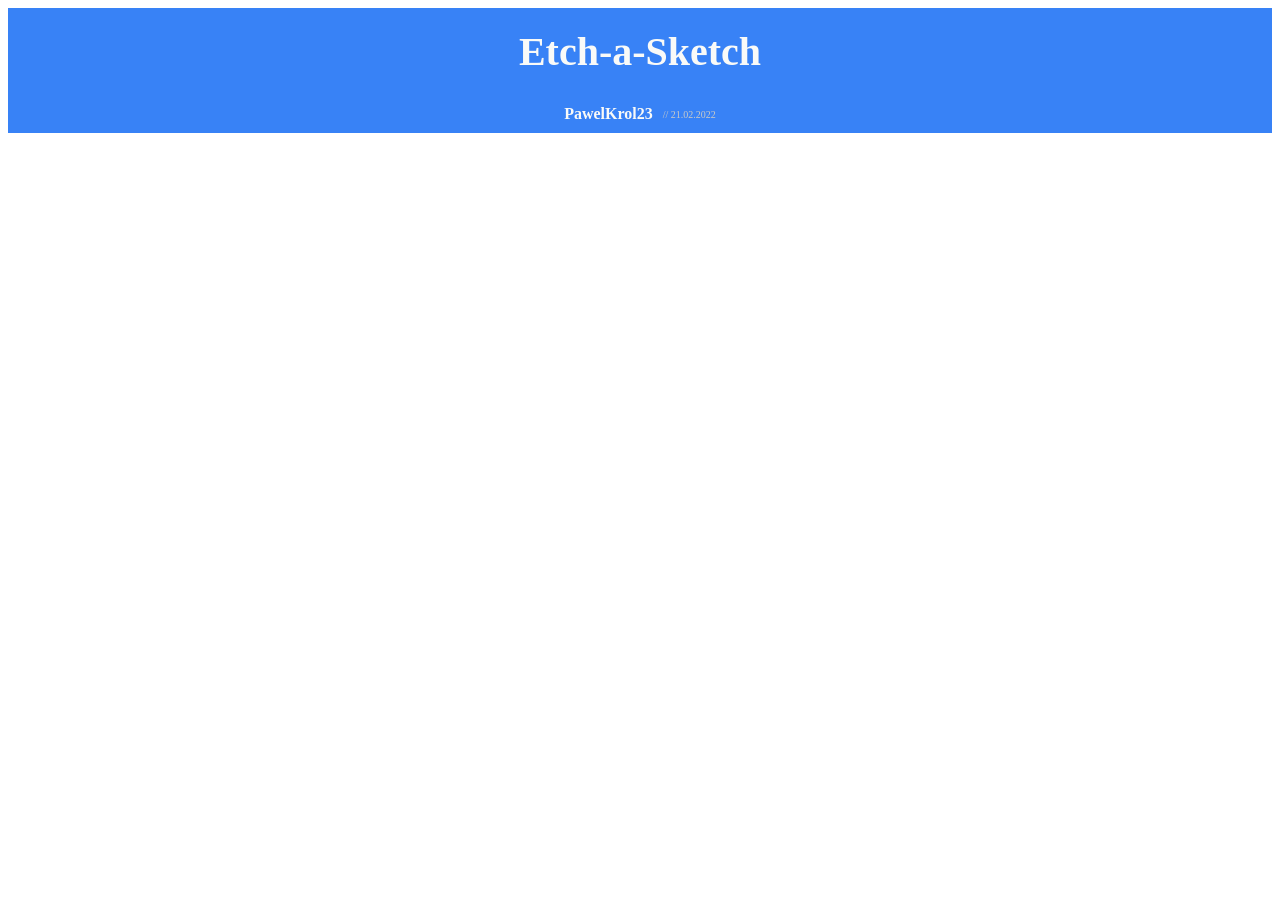
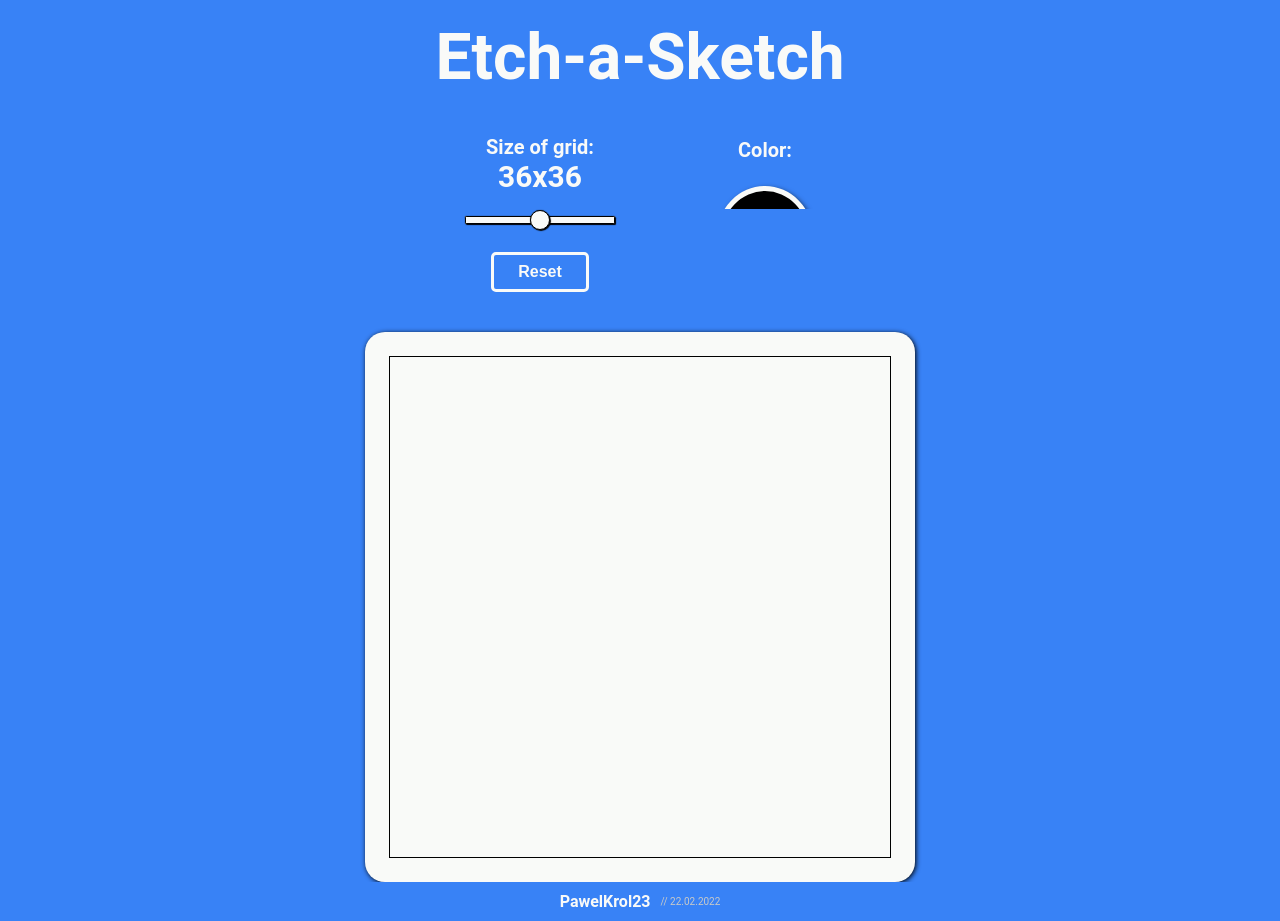
Before and after one commit to PawelKrol23/etch-a-sketch, a plain HTML site: page index.html in a window 1280 px wide. Before the commit the page ends 800 px from the top, so only its background shows below. Drawn offline with Linux system fonts and the light colour scheme.

Commit message:
Did the entire project

```diff
--- a/index.html
+++ b/index.html
@@ -11,10 +11,25 @@
 <body>
     <header>Etch-a-Sketch</header>
     <div id="content">
+        <div class="controls">
+            <div class="reset-container">
+                <h4 id="size-title">Size of grid:</h4>
+                <p>36x36</p>
+                <input type="range" min="8" max="64" value="36" id="grid-size-input">
+                <button id="reset">Reset</button>
+            </div>
+            <div class="color-container">
+                <h4 id="color-title">Color:</h4>
+                <input type="color" id="color-input" value="#000000">
+            </div>
+        </div>
+        <div class="grid-outer-container">
+            <div class="grid-inner-container"></div>
+        </div>
     </div>
     <footer>
         <a href="https://github.com/PawelKrol23"><div class="my-git">PawelKrol23</div></a>
-        <div class="footer-date">// 21.02.2022</div>
+        <div class="footer-date">// 22.02.2022</div>
     </footer>
 </body>
 </html>
--- a/scripts.js
+++ b/scripts.js
@@ -0,0 +1,53 @@
+const gridSize = 500 // in pixels
+let gridSizeInInput = 36
+let gridSizeInGrid = 36
+let color = "#000000"
+const gridContainer = document.querySelector(".grid-inner-container")
+const colorInput = document.querySelector("#color-input")
+const gridSizeInput = document.querySelector("#grid-size-input")
+const sizeDisplay = document.querySelector("p")
+
+colorInput.addEventListener("change", () => {
+    color = colorInput.value
+})
+
+gridSizeInput.addEventListener("change", () => {
+    gridSizeInInput = gridSizeInput.value
+    sizeDisplay.innerText = gridSizeInInput + "x" + gridSizeInInput
+})
+
+function generateGrid(size) {
+    const gridCellSize = gridSize / size + "px"
+
+    const grid = document.createElement("div")
+    grid.style.width = gridSize + "px"
+    grid.style.height = gridSize + "px"
+
+    for(let i = 0;i<size;i++) {
+        const gridRow = document.createElement("div")
+        gridRow.style.display = "flex"
+        for(let j = 0;j<size;j++) {
+            const gridCell = document.createElement("div")
+            gridCell.style.width = gridCellSize
+            gridCell.style.height = gridCellSize
+            gridCell.style.color = "black"
+            gridCell.addEventListener("mouseover", (e) => {
+                e.target.style.backgroundColor = color
+            })
+            gridRow.appendChild(gridCell)
+        }
+        grid.appendChild(gridRow)
+    }
+
+    // removes actual grid
+    if(gridContainer.firstChild) {
+        gridContainer.removeChild(gridContainer.firstChild)
+    }
+    gridContainer.appendChild(grid)
+}
+
+generateGrid(gridSizeInGrid)
+document.querySelector("#reset").addEventListener("click", () => {
+    gridSizeInGrid = gridSizeInInput
+    generateGrid(gridSizeInGrid)
+})
--- a/styles.css
+++ b/styles.css
@@ -1,3 +1,17 @@
+body, html {
+    margin: 0;
+    font-family: 'Roboto', arial;
+}
+
+body {
+    display: flex;
+    flex-direction: column;
+    justify-content: space-between;
+    width: 100vw;
+    height: 100vh;
+    background-color: #3882F6;
+}
+
 /* header */
 
 header {
@@ -8,7 +22,7 @@ header {
     color: #F9FAF8;
     padding: 20px;
     font-weight: bolder;
-    font-size: 40px;
+    font-size: 64px;
 }
 
 
@@ -39,3 +53,117 @@ a {
     font-size: 10px;
     color:#c9cac8;
 }
+
+/* content */
+
+#content {
+    flex: 1;
+}
+
+.controls {
+    display: flex;
+    justify-content: center;
+    align-items: center;
+    gap: 100px;
+    text-align: center;
+}
+
+h4 {
+    font-size: 20px;
+    margin: 20px 0;
+    color: #F9FAF8;
+}
+
+#size-title {
+    margin-bottom: 0;
+}
+
+p {
+    margin-top: 0;
+    margin-bottom: 10px;
+    color: #F9FAF8;
+    font-size: 30px;
+    font-weight: bold;
+}
+
+#reset {
+    display: block;
+    margin: 0 auto;
+    font-size: 16px;
+    color: #F9FAF8;
+    padding: 8px 24px;
+    border: #F9FAF8 solid 3px;
+    border-radius: 5px;
+    background-color: #3882F6;
+    font-weight: bolder;
+    margin-top: 16px;
+    cursor: pointer;
+}
+
+#grid-size-input {
+    -webkit-appearance: none;
+    margin: 12px 0;
+    width: 150px;
+}
+
+#grid-size-input:focus {
+    outline: none;
+}
+
+#grid-size-input::-webkit-slider-runnable-track {
+    width: 100%;
+    height: 8.4px;
+    cursor: pointer;
+    box-shadow: 1px 1px 1px #000000, 0px 0px 1px #0d0d0d;
+    background: #F9FAF8;
+    border-radius: 1.3px;
+    border: 0.2px solid #010101;
+}
+
+#grid-size-input::-webkit-slider-thumb {
+    box-shadow: 1px 1px 1px #000000, 0px 0px 1px #0d0d0d;
+    border: 1px solid #000000;
+    height: 20px;
+    width: 20px;
+    border-radius: 50%;
+    background: #F9FAF8;
+    cursor: pointer;
+    -webkit-appearance: none;
+    margin-top: -7px;
+}
+
+#color-input {
+    width: 100px;
+    padding: 0;
+    border: none;
+    background-color: transparent;
+}
+
+#color-input::-webkit-color-swatch {
+    cursor: pointer;
+    box-sizing: border-box;
+    border-radius: 50%;
+    border: #F9FAF8 solid 5px;
+    width: 100px;
+    height: 100px;
+    box-shadow: rgba(0, 0, 0, 0.6) 2px 2px 5px;
+}
+
+.grid-outer-container {
+    display: flex;
+    justify-content: center;
+    align-items: center;
+    margin: 0 auto;
+    margin-top: 40px;
+    width: 550px;
+    height: 550px;
+    background-color: #F9FAF8;
+    border-radius: 20px;
+    box-shadow: #000000 1px 1px 5px;
+}
+
+.grid-inner-container {
+    width: 500px;
+    height: 500px;
+    border: #000000 solid 1px;
+}
```
